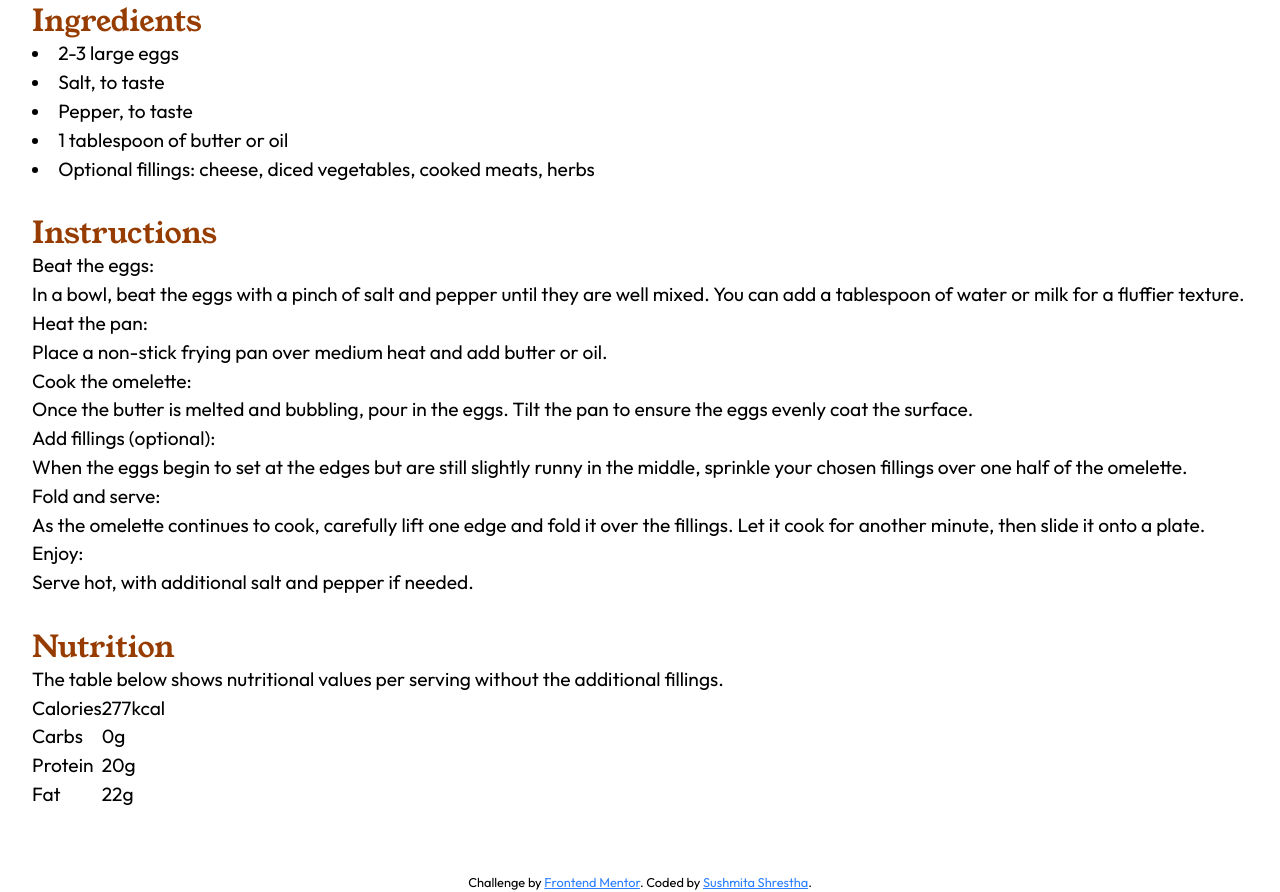
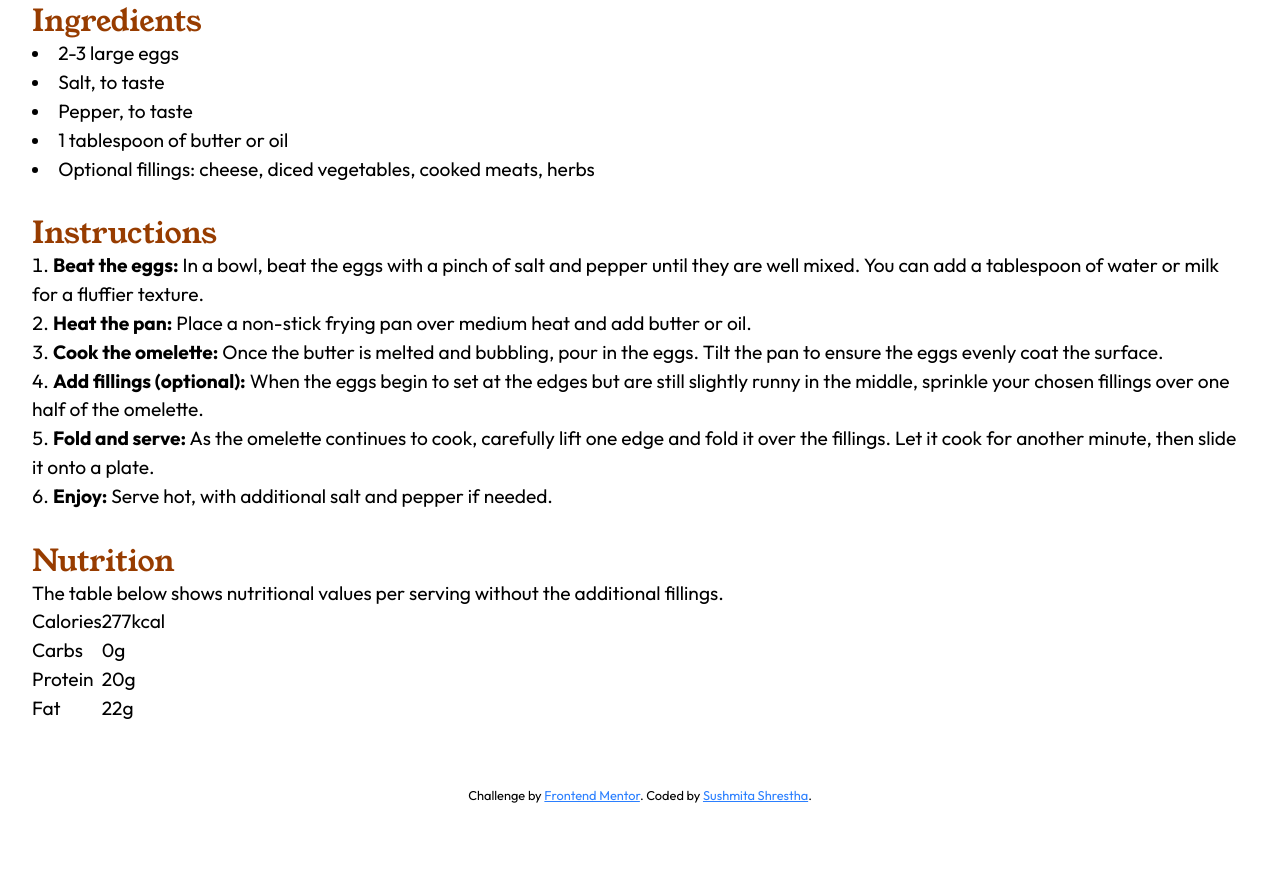
Before and after one commit to sushmita-writes/Web-Development, a website: page recipe-page/src/index.html in a window 1280 px wide. Shown: the part 926-1818 px from the top of the page. After the commit the page ends 1732 px from the top, so only its background shows below. Drawn offline with Linux system fonts and the light colour scheme.

Commit message:
style: <ol>

```diff
--- a/recipe-page/src/index.html
+++ b/recipe-page/src/index.html
@@ -56,29 +56,23 @@
         <section>
           <h2>Instructions</h2>
 
-          <dl>
-            <dt>Beat the eggs:</dt>
-            <dd>In a bowl, beat the eggs with a pinch of salt and pepper until they are well mixed.
-              You can add a tablespoon of water or milk for a fluffier texture.</dd>
+          <ol type="1">
+            <li><strong>Beat the eggs:</strong> In a bowl, beat the eggs with a pinch of salt and pepper until they are well mixed.
+              You can add a tablespoon of water or milk for a fluffier texture.</li>
 
-            <dt>Heat the pan:</dt>
-            <dd>Place a non-stick frying pan over medium heat and add butter or oil.</dd>
+            <li><strong>Heat the pan:</strong> Place a non-stick frying pan over medium heat and add butter or oil.</li>
 
-            <dt>Cook the omelette:</dt>
-            <dd>Once the butter is melted and bubbling, pour in the eggs.
-              Tilt the pan to ensure the eggs evenly coat the surface.</dd>
+            <li><strong>Cook the omelette:</strong> Once the butter is melted and bubbling, pour in the eggs.
+              Tilt the pan to ensure the eggs evenly coat the surface.</li>
 
-            <dt>Add fillings (optional):</dt>
-            <dd>When the eggs begin to set at the edges but are still slightly runny
-              in the middle, sprinkle your chosen fillings over one half of the omelette.</dd>
+            <li><strong>Add fillings (optional):</strong> When the eggs begin to set at the edges but are still slightly runny
+              in the middle, sprinkle your chosen fillings over one half of the omelette.</li>
 
-            <dt>Fold and serve:</dt>
-            <dd>As the omelette continues to cook, carefully lift one edge and fold it over the
-              fillings. Let it cook for another minute, then slide it onto a plate.</dd>
+            <li><strong>Fold and serve:</strong> As the omelette continues to cook, carefully lift one edge and fold it over the
+              fillings. Let it cook for another minute, then slide it onto a plate.</li>
 
-            <dt>Enjoy:</dt>
-            <dd>Serve hot, with additional salt and pepper if needed.</dd>
-          </dl>
+            <li><strong>Enjoy:</strong> Serve hot, with additional salt and pepper if needed.</li>
+          </ol>
         </section>
 
         <section>
--- a/recipe-page/src/input.css
+++ b/recipe-page/src/input.css
@@ -41,4 +41,8 @@
     ul {
         @apply list-disc list-inside;
     }
+
+    ol {
+        @apply list-decimal list-inside;
+    }
 }
```
Also changed, not shown: recipe-page/src/output.css.
